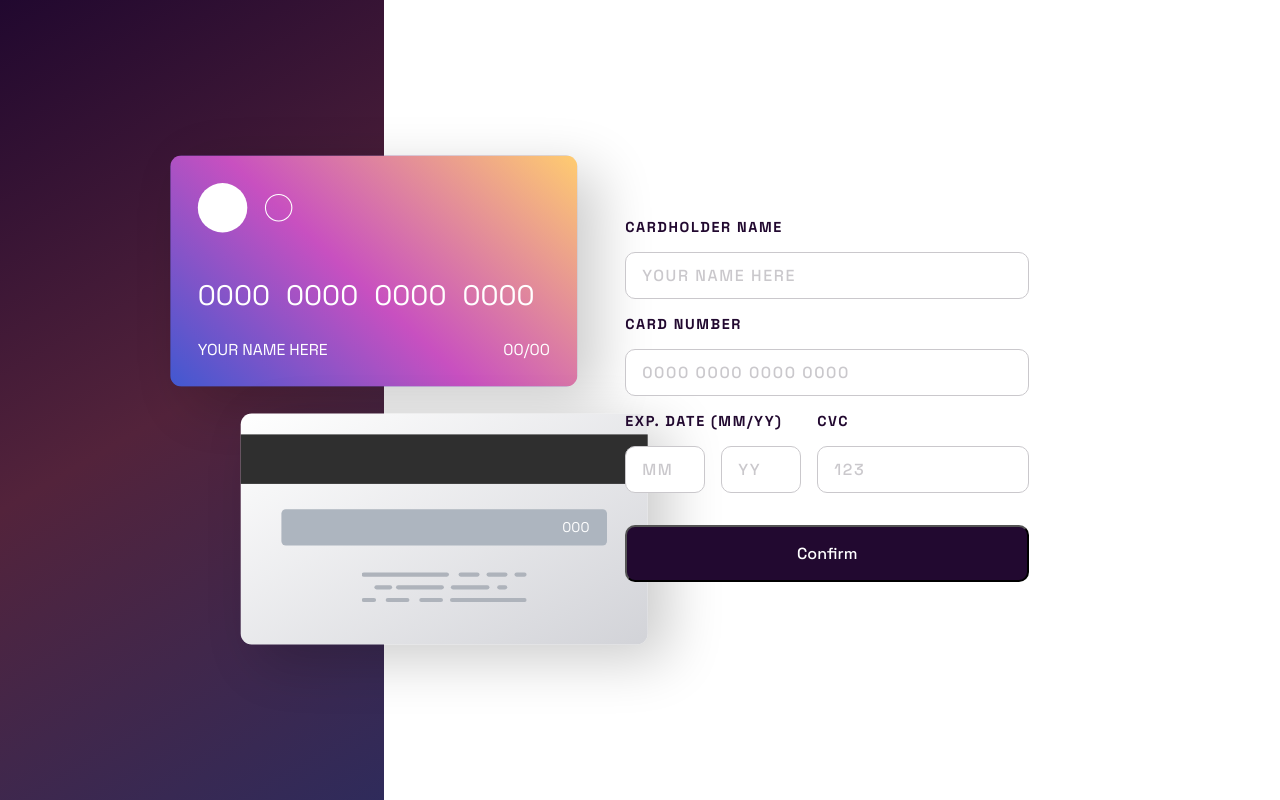
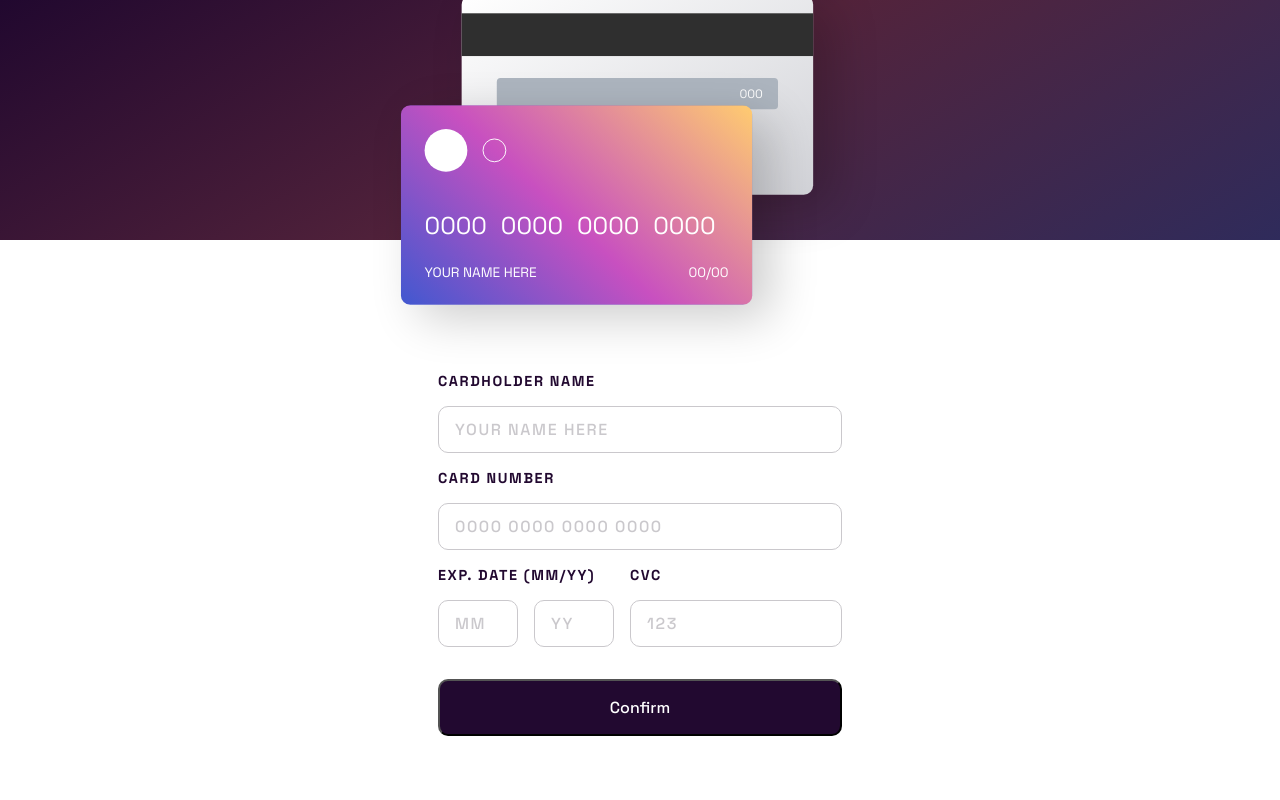
Before and after one commit to eduardoqsilva/Interative-card-react, a React (Vite) app: page / in a window 1280 px wide. Built offline with nearby package versions, Linux system fonts and the light colour scheme.

Commit message:
fix errors and update css

```diff
--- a/src/components/Card/CardBack.styled.ts
+++ b/src/components/Card/CardBack.styled.ts
@@ -38,5 +38,13 @@ export const BackCardStyled = styled.div`
 
     text-align: end;
   }
-
+  @media (max-width: 1400px){
+    scale: 0.95;
+  }
+  @media (max-width: 470px){
+    scale: 0.80;
+  }
+  @media (max-width: 370px){
+    scale: 0.70;
+  }
 `
--- a/src/components/Card/CardFront.styled.ts
+++ b/src/components/Card/CardFront.styled.ts
@@ -65,4 +65,13 @@ export const FrontCardStyled = styled.div`
 
     font-size: 0.9rem;
   }
+  @media (max-width: 1400px){
+    scale: 0.95;
+  }
+  @media (max-width: 470px){
+    scale: 0.80;
+  }
+  @media (max-width: 370px){
+    scale: 0.70;
+  }
 `
--- a/src/components/Card/CardsWrapper.styled.ts
+++ b/src/components/Card/CardsWrapper.styled.ts
@@ -53,4 +53,17 @@ export const CardsWrapperStyled = styled.div`
     /* animation-fill-mode: forwards; */
     animation-timing-function: ease-in;
   }
+
+  @media (max-width: 1400px){
+    grid-area: a;
+    left: 50%;
+    padding: 0;
+
+    & ${BackCardStyled} {
+      margin-top: -23rem;
+    }
+    & ${FrontCardStyled} {
+      z-index: 10;
+    }
+  }
 `
--- a/src/components/Form/Form.Styled.ts
+++ b/src/components/Form/Form.Styled.ts
@@ -7,7 +7,8 @@ export const FormStyled = styled.form`
     gap: 1rem;
     padding: 1rem;
 
-    width: 27.25rem;
+    max-width: 27.25rem;
+    width: 100%;
 
     z-index: 10;
     grid-area: b;
@@ -82,4 +83,9 @@ export const FormStyled = styled.form`
     & > button:active {
       transform: scale(0.98);
     }
+
+    @media (max-width: 1400px){
+      grid-area: b;
+      grid-row: 2;
+    }
 `
--- a/src/components/Form/Form.tsx
+++ b/src/components/Form/Form.tsx
@@ -20,22 +20,28 @@ export function Form(props: typeForm){
 
   function handleSetName(event:React.FormEvent<HTMLInputElement>){
     const value = event.currentTarget.value
-    const valueF = value.substring(0, 25)
+    const valueF = value.substring(0, 25).replace(/[0-9]/g, '')
     props.setName(valueF)
   }
   function handleSetNumber(event:React.FormEvent<HTMLInputElement>){
     const value = event.currentTarget.value
-    const valueF = value.substring(0, 16)
+    const valueF= value.substring(0, 16).replace(/[a-z A-z]/g, '')
     props.setNumber(valueF)
   }
   function handleSetMonth(event:React.FormEvent<HTMLInputElement>){
-    props.setMonth(String(event.currentTarget.value))
+    const value = event.currentTarget.value
+    const valueF= value.substring(0, 2).replace(/[a-z A-z]/g, '')
+    props.setMonth(valueF)
   }
   function handleSetYear(event:React.FormEvent<HTMLInputElement>){
-    props.setYear(String(event.currentTarget.value))
+    const value = event.currentTarget.value
+    const valueF= value.substring(0, 2).replace(/[a-z A-z]/g, '')
+    props.setYear(valueF)
   }
   function handleSetCvv(event:React.FormEvent<HTMLInputElement>){
-    props.setCvv(String(event.currentTarget.value))
+    const value = event.currentTarget.value
+    const valueF= value.substring(0, 3).replace(/[a-z A-z]/g, '')
+    props.setCvv(valueF)
   }
   function onSubmit(e:React.FormEvent<HTMLFormElement>){
     e.preventDefault()
--- a/src/components/Header/Header.styled.ts
+++ b/src/components/Header/Header.styled.ts
@@ -12,6 +12,7 @@ export const HeaderStyled = styled.header`
   justify-content: center;
   align-items: center;
   justify-items: center;
+  overflow-y: hidden;
 
   position: relative;
 
@@ -31,4 +32,13 @@ export const HeaderStyled = styled.header`
     left: 0;
     top: 0;
   }
+  @media (max-width: 1400px){
+    ::before {
+      height: 30%;
+      width: 100vw;
+    }
+    grid-template-columns: none;
+    grid-template-rows: 35% 70%;
+    grid-template-areas: 'a b';
+  }
 `
```
